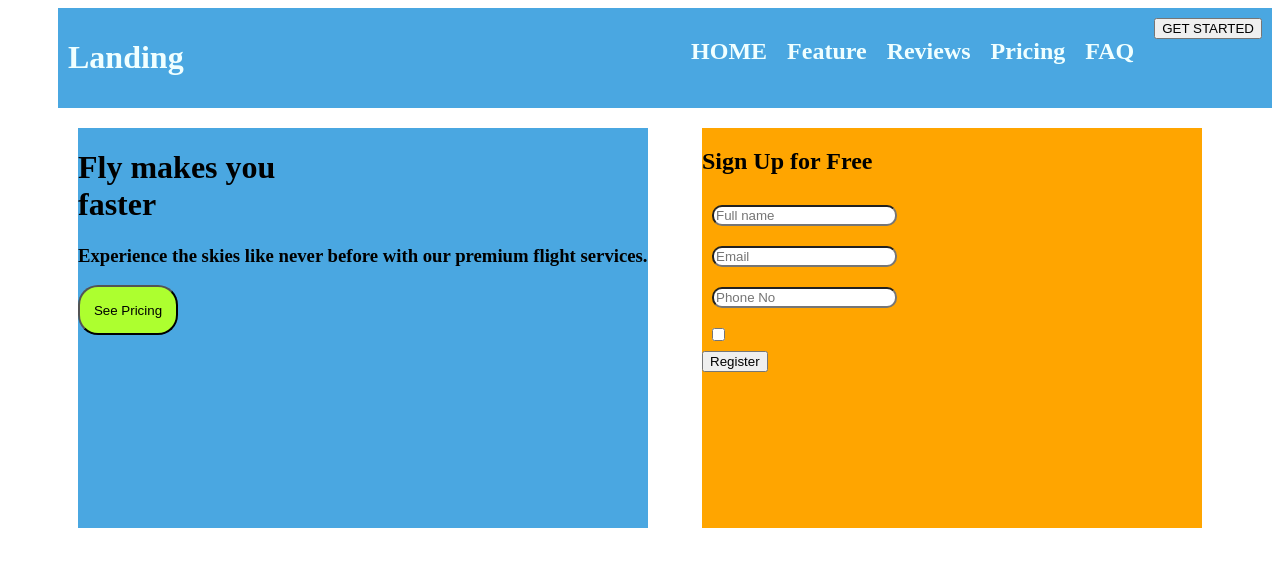
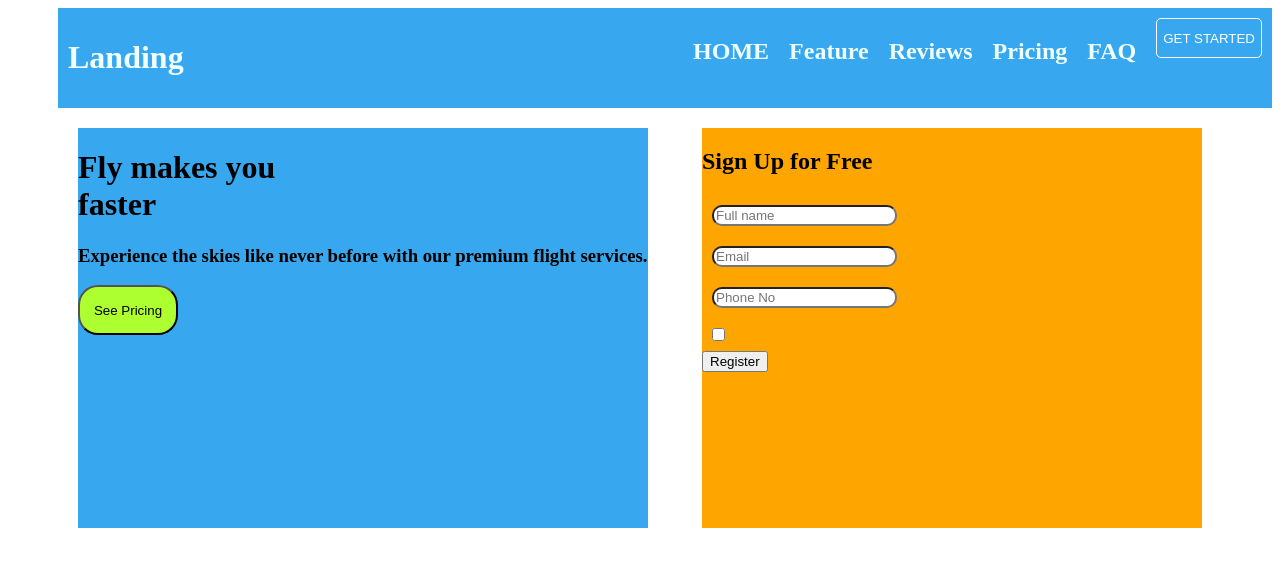
Before and after one commit to KUNALCHOURE/FLY-COMPANY-WEBPAGE, a plain HTML site: page index.html in a window 1280 px wide. Drawn offline with Linux system fonts and the light colour scheme.

Commit message:
header updated

```diff
--- a/index.css
+++ b/index.css
@@ -3,13 +3,21 @@ body{
 }
 .header{
     display: flex;
-    background-color: rgb(74, 167, 225);
+    background-color: rgb(55, 168, 239);
     justify-content: space-between;
     color: azure;
     margin-left: 50px;
 }
 .heading{
     margin: 10px;
+}
+.button button{
+
+    border: 1px solid white;
+    border-radius: 5px;
+    height: 40px;
+    background-color:   rgb(55, 168, 239);
+    color: white;
 }
 .options{
     display: flex;
@@ -20,7 +28,7 @@ body{
 }
 
 .content{
-    background-color:rgb(74, 167, 225) ;
+    background-color: rgb(55, 168, 239) ;
     margin-left: 50px ;
 }
 .content button{
```
